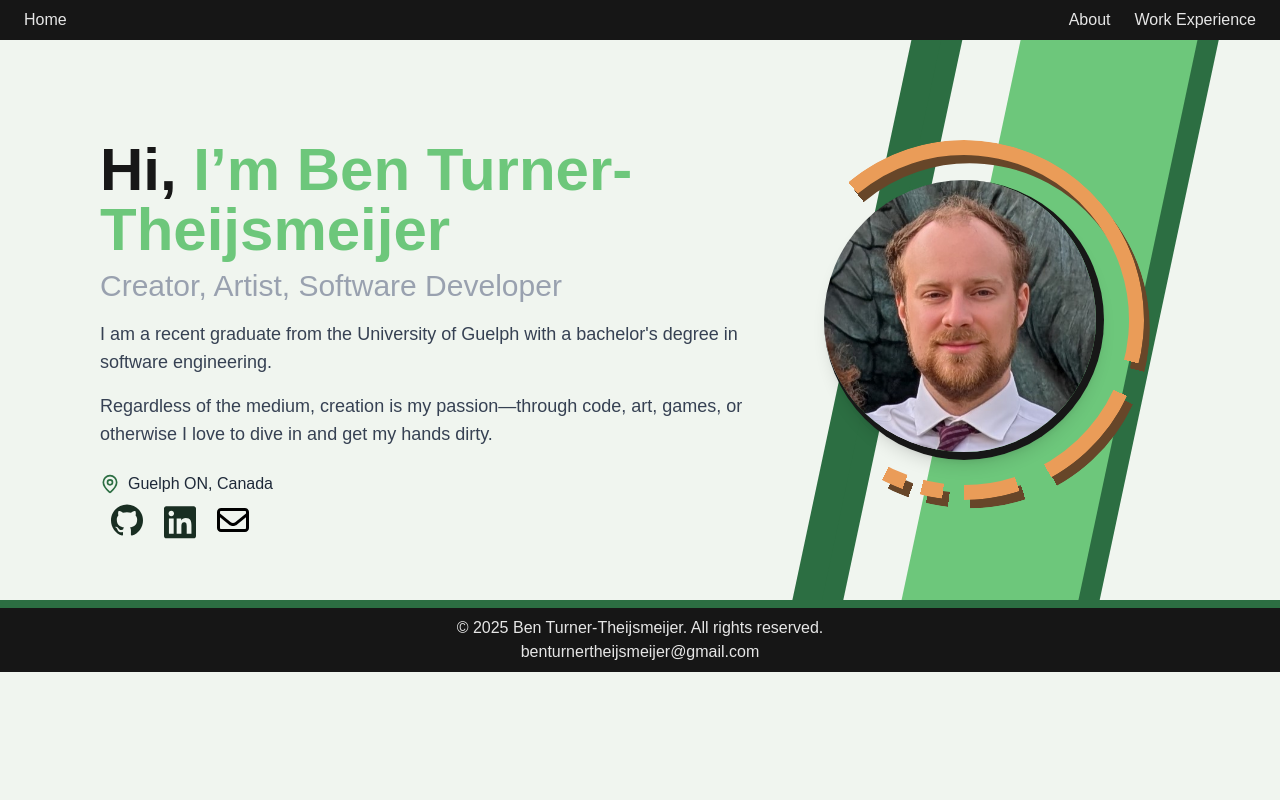
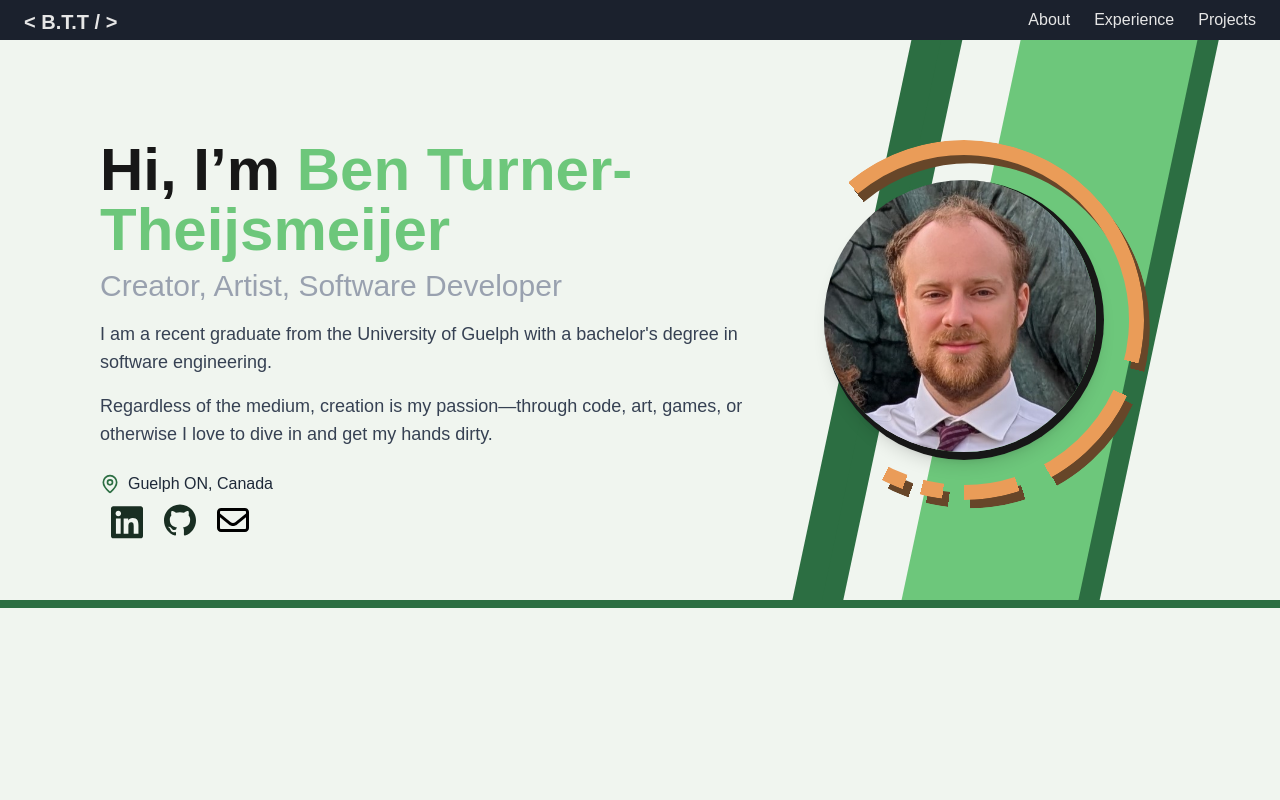
Before and after one commit to Ben-Turner-Theijsmeijer/Portfolio, a Next.js app: page /about in a window 1280 px wide. Shown: the top 800 px of the page. Built offline with nearby package versions, Linux system fonts and the light colour scheme.

Commit message:
refined the header some

```diff
--- a/app/about/page.tsx
+++ b/app/about/page.tsx
@@ -4,10 +4,11 @@ import * as motion from "motion/react-client"
 export default function AboutMe() {
 
     return (
-        <div className="w-full max-w-[1600px] mx-auto">
+        <div className="w-full max-w-[1600px] mx-auto relative">
+            {/* Hero Section */}
             <div className="py-25 lg:px-15 xl:px-25 flex flex-col md:flex-row items-center justify-around -z-5 p-8 overflow-hidden">
                 <div className="md:w-3/5">
-                    <h1 className="text-5xl sm:text-6xl font-bold mb-2">Hi, <span className="text-[var(--accent3)] hover:text-[var(--accent4)] duration-700">I’m Ben Turner-Theijsmeijer</span></h1>
+                    <h1 className="text-5xl sm:text-6xl font-bold mb-2">Hi, I’m <span className="text-[var(--accent3)] hover:text-[var(--accent4)] duration-700">Ben Turner-Theijsmeijer</span></h1>
                     <h2 className="text-2xl sm:text-3xl text-gray-400 mb-4">Creator, Artist, Software Developer</h2>
                     <p className="text-base sm:text-lg mb-4 text-gray-700">
                         I am a recent graduate from the University of Guelph with a bachelor's degree
@@ -26,13 +27,13 @@ export default function AboutMe() {
                     <div className="links max-sm:h-8">
                         <ul className="grid grid-cols-3 justify-items-center w-40 h-1">
                             <li className="link-icon">
-                                <a href="https://github.com/Ben-Turner-Theijsmeijer">
-                                    <svg role="img" viewBox="0 0 24 24" xmlns="http://www.w3.org/2000/svg"><title>GitHub</title><path d="M12 .297c-6.63 0-12 5.373-12 12 0 5.303 3.438 9.8 8.205 11.385.6.113.82-.258.82-.577 0-.285-.01-1.04-.015-2.04-3.338.724-4.042-1.61-4.042-1.61C4.422 18.07 3.633 17.7 3.633 17.7c-1.087-.744.084-.729.084-.729 1.205.084 1.838 1.236 1.838 1.236 1.07 1.835 2.809 1.305 3.495.998.108-.776.417-1.305.76-1.605-2.665-.3-5.466-1.332-5.466-5.93 0-1.31.465-2.38 1.235-3.22-.135-.303-.54-1.523.105-3.176 0 0 1.005-.322 3.3 1.23.96-.267 1.98-.399 3-.405 1.02.006 2.04.138 3 .405 2.28-1.552 3.285-1.23 3.285-1.23.645 1.653.24 2.873.12 3.176.765.84 1.23 1.91 1.23 3.22 0 4.61-2.805 5.625-5.475 5.92.42.36.81 1.096.81 2.22 0 1.606-.015 2.896-.015 3.286 0 .315.21.69.825.57C20.565 22.092 24 17.592 24 12.297c0-6.627-5.373-12-12-12"/></svg>
+                                <a href="https://www.linkedin.com/in/ben-turner-theijsmeijer-21a442262/">
+                                    <svg role="img" viewBox="0 0 448 512" xmlns="http://www.w3.org/2000/svg"><title>LinkedIn</title><path d="M416 32H31.9C14.3 32 0 46.5 0 64.3v383.4C0 465.5 14.3 480 31.9 480H416c17.6 0 32-14.5 32-32.3V64.3c0-17.8-14.4-32.3-32-32.3zM135.4 416H69V202.2h66.5V416zm-33.2-243c-21.3 0-38.5-17.3-38.5-38.5S80.9 96 102.2 96c21.2 0 38.5 17.3 38.5 38.5 0 21.3-17.2 38.5-38.5 38.5zm282.1 243h-66.4V312c0-24.8-.5-56.7-34.5-56.7-34.6 0-39.9 27-39.9 54.9V416h-66.4V202.2h63.7v29.2h.9c8.9-16.8 30.6-34.5 62.9-34.5 67.2 0 79.7 44.3 79.7 101.9V416z"/></svg>
                                 </a>
                             </li>
                             <li className="link-icon">
-                                <a href="https://www.linkedin.com/in/ben-turner-theijsmeijer-21a442262/">
-                                    <svg role="img" viewBox="0 0 448 512" xmlns="http://www.w3.org/2000/svg"><title>LinkedIn</title><path d="M416 32H31.9C14.3 32 0 46.5 0 64.3v383.4C0 465.5 14.3 480 31.9 480H416c17.6 0 32-14.5 32-32.3V64.3c0-17.8-14.4-32.3-32-32.3zM135.4 416H69V202.2h66.5V416zm-33.2-243c-21.3 0-38.5-17.3-38.5-38.5S80.9 96 102.2 96c21.2 0 38.5 17.3 38.5 38.5 0 21.3-17.2 38.5-38.5 38.5zm282.1 243h-66.4V312c0-24.8-.5-56.7-34.5-56.7-34.6 0-39.9 27-39.9 54.9V416h-66.4V202.2h63.7v29.2h.9c8.9-16.8 30.6-34.5 62.9-34.5 67.2 0 79.7 44.3 79.7 101.9V416z"/></svg>
+                                <a href="https://github.com/Ben-Turner-Theijsmeijer">
+                                    <svg role="img" viewBox="0 0 24 24" xmlns="http://www.w3.org/2000/svg"><title>GitHub</title><path d="M12 .297c-6.63 0-12 5.373-12 12 0 5.303 3.438 9.8 8.205 11.385.6.113.82-.258.82-.577 0-.285-.01-1.04-.015-2.04-3.338.724-4.042-1.61-4.042-1.61C4.422 18.07 3.633 17.7 3.633 17.7c-1.087-.744.084-.729.084-.729 1.205.084 1.838 1.236 1.838 1.236 1.07 1.835 2.809 1.305 3.495.998.108-.776.417-1.305.76-1.605-2.665-.3-5.466-1.332-5.466-5.93 0-1.31.465-2.38 1.235-3.22-.135-.303-.54-1.523.105-3.176 0 0 1.005-.322 3.3 1.23.96-.267 1.98-.399 3-.405 1.02.006 2.04.138 3 .405 2.28-1.552 3.285-1.23 3.285-1.23.645 1.653.24 2.873.12 3.176.765.84 1.23 1.91 1.23 3.22 0 4.61-2.805 5.625-5.475 5.92.42.36.81 1.096.81 2.22 0 1.606-.015 2.896-.015 3.286 0 .315.21.69.825.57C20.565 22.092 24 17.592 24 12.297c0-6.627-5.373-12-12-12"/></svg>
                                 </a>
                             </li>
                             <li className="link-icon">
@@ -128,6 +129,9 @@ export default function AboutMe() {
             <div className=" w-auto bg-[var(--accent4)] h-2">
 
             </div>
+            <div className="h-100">
+
+            </div>
         </div>
 
 
--- a/app/components/navigation.tsx
+++ b/app/components/navigation.tsx
@@ -2,12 +2,12 @@ import Link from "next/link";
 
 export const HeaderNav = () => {
  return (
-    <header className="header">
-        <div className="flex justify-between w-full max-w-[1600px] mx-auto">
-
-            <div className="block justify-start pl-3 z-10">
-                <Link href="/" className="mx-3">
-                Home
+    <header className="">
+        <div className="abosolute top-0 h-[40px] w-screen bg-[var(--nav-background)]"></div>
+        <div className="header flex fixed top-0 z-10 justify-between w-full mx-auto bg-[var(--accent6)]/85">
+            <div className="block justify-start pl-3">
+                <Link href="/" className="font-bold text-xl mx-3">
+                &lt; B.T.T / &gt;
                 </Link>
             </div>
 
@@ -16,7 +16,10 @@ export const HeaderNav = () => {
                     About
                 </Link>
                 <Link href="/experience" className="mx-3">
-                    Work Experience
+                    Experience
+                </Link>
+                <Link href="/experience" className="mx-3">
+                    Projects
                 </Link>
             </div>
         </div>
--- a/app/globals.css
+++ b/app/globals.css
@@ -44,11 +44,9 @@ body {
 }
 
 .header {
-  background-color: var(--nav-background);
   color: var(--nav-foreground);
+  height: 40px;
   padding: 1vh 0;
-  /* box-shadow: 0px 2px 5px var(--accent2); */
-
 }
 
 .footer {
@@ -64,10 +62,9 @@ body {
   fill: var(--accent5);
   height: 4vh;
   width: 4vh;
-  margin-top: 1vh;
-  margin-bottom: 1vh;
-  margin-left: 1.5vh;
-  margin-right: 1.5vh;
+  max-height: 40px;
+  max-width: 40px;
+  margin: 1vh 1.5vh;
   transition-duration: 0.3s;
 }
 
--- /dev/null
+++ b/app/projects/page.tsx
@@ -0,0 +1,5 @@
+export default function experience() {
+    return (
+        <h1>HELLLOOOOOO</h1>
+    );
+}
```
